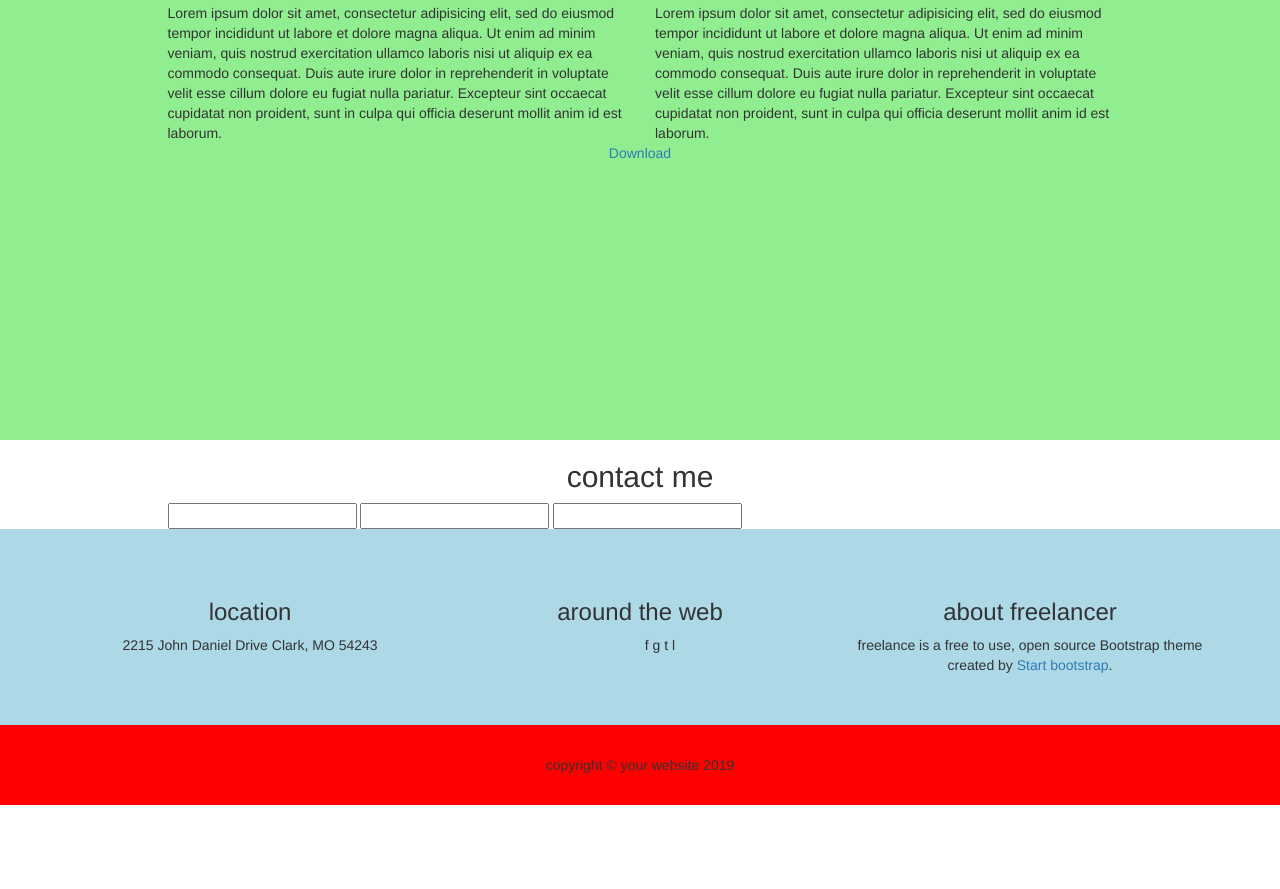
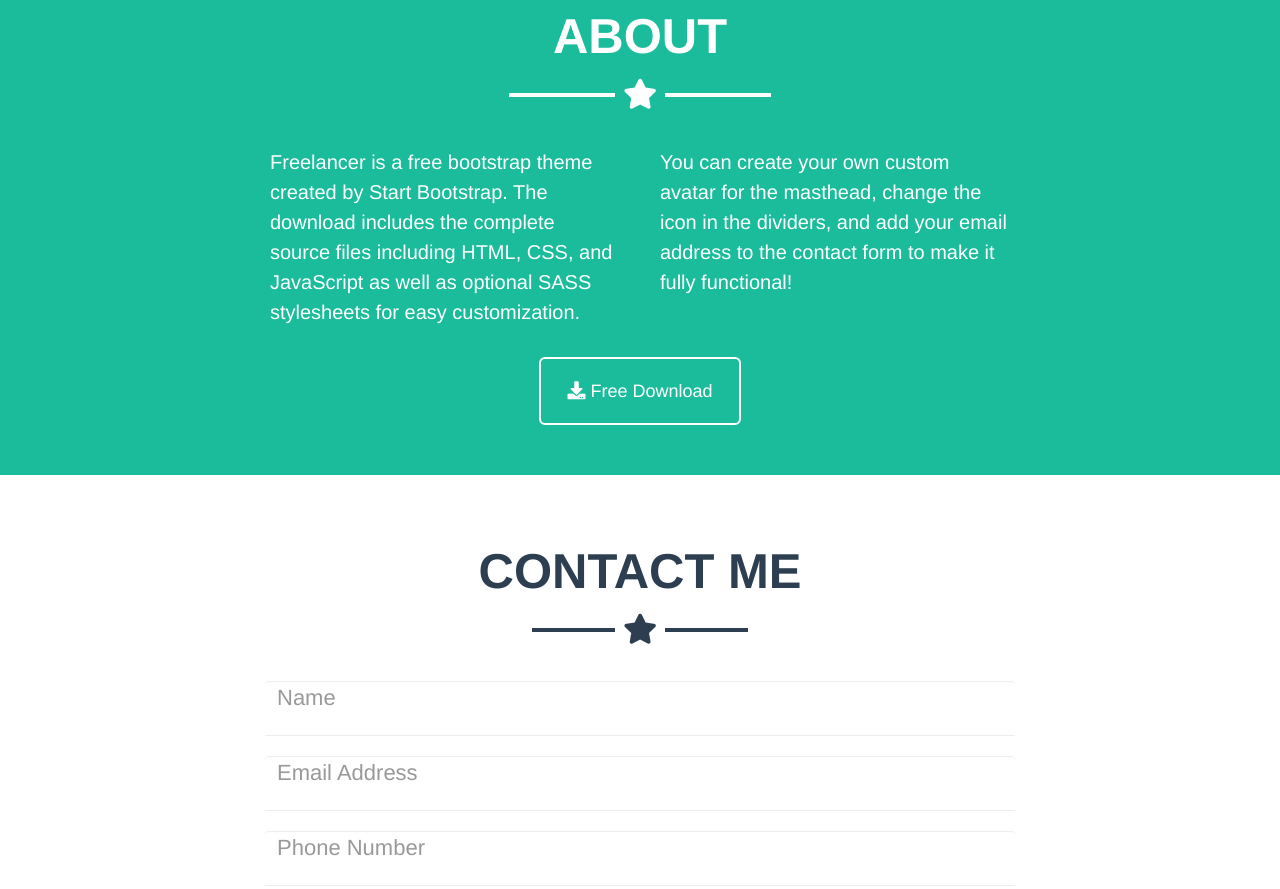
Before and after one commit to fabiomedda/html-css-bootstrap-freelancer, a plain HTML site: page index.html in a window 1280 px wide. Shown: the part 1648-2537 px from the top of the page. Before the commit the page ends 2453 px from the top, so only its background shows below. Drawn offline with nearby package versions, Linux system fonts and the light colour scheme.

Commit message:
sect contact me

```diff
--- a/css/style.css
+++ b/css/style.css
@@ -9,6 +9,14 @@
 
 .pd_20{
   padding: 20px;
+}
+
+.pd_50{
+  padding: 50px;
+}
+
+.py_30{
+  padding: 30px 0;
 }
 
 .margin_y_50{
@@ -80,6 +88,7 @@ nav.bg_nav_blue{
   font-weight: 800;
   padding: 20px 0;
 }
+
 /* star */
 #title .star_white div{
   display: inline-block;
@@ -192,14 +201,109 @@ main #image div.card{
 /* section about */
 
 main #about{
-  background-color: lightgreen;
-  height: 500px;
+  background-color: #1abc9c;
+  color: white;
+}
+
+main #about h2{
+  font-size: 3.5em;
+  font-weight: 700;
+}
+
+/* star */
+#about .star_white div{
+  display: inline-block;
+}
+
+#about .star_white div:first-child, #about .star_white div:last-child{
+  width: 10%;
+  height: 100%;
+  vertical-align: middle;
+}
+
+#about .star_white .star_font{
+  font-size: 30px;
+  vertical-align: middle;
+}
+
+#about .star_white hr{
+  margin: 4px;
+  padding: 2px;
+  border: none;
+  background-color: white;
+}
+/* /star */
+
+main #about .row > div > .row >div{
+  font-size: 20px;
+  line-height: 30px;
+  padding: 30px 20px;
+}
+
+#about .btn-group-lg>.btn, .btn-lg{
+  padding: 20px 26px;
+    font-size: 18px;
+    line-height: 1.3333333;
+    border-radius: 6px;
+    background-color: #1abc9c;
+    border: 2px solid white;
+    color: white;
 }
 
 /* /section about */
 
+
+
 /* section contact me */
 
+#contact h2{
+  font-size: 3.5em;
+  font-weight: 700;
+  color: #2c3e50;
+}
+
+/* star */
+
+#contact .star_black div{
+  display: inline-block;
+}
+
+#contact .star_black div:first-child, #contact .star_black div:last-child{
+  width: 8%;
+  height: 100%;
+  vertical-align: middle;
+}
+
+#contact .star_black .star_font{
+  font-size: 30px;
+  vertical-align: middle;
+  color: #2c3e50;
+}
+
+#contact .star_black hr{
+  margin: 4px;
+  padding: 2px;
+  border: none;
+  background-color: #2c3e50;
+}
+
+/* /star */
+
+#contact .form-control{
+  border: none;
+  font-size: 22px;
+}
+
+#contact .btn{
+  background-color: #1abc9c;
+  color: white;
+  font-size: 22px;
+  padding: 20px 25px;
+}
+
+#contact .btn:hover{
+  background-color: #159a80;
+}
 
 /* /section contact me */
 
--- a/index.html
+++ b/index.html
@@ -59,9 +59,7 @@
             </div>
           </div>
           <h3 class="text-capitalize">graphic Artist - Web Designer - Illustrator</h3>
-
         </div>
-
       </div>
       <!-- /title -->
 
@@ -102,7 +100,6 @@
                   </div>
                 </a>
               </div>
-
             </div>
 
             <div class="col-lg-4 col-md-4 col-sm-6 col-xs-12">
@@ -114,7 +111,6 @@
                   </div>
                 </a>
               </div>
-
             </div>
 
             <div class="col-lg-4 col-md-4 col-sm-6 col-xs-12">
@@ -126,7 +122,6 @@
                   </div>
                 </a>
               </div>
-
             </div>
 
             <div class="col-lg-4 col-md-4 col-sm-6 col-xs-12">
@@ -138,7 +133,6 @@
                   </div>
                 </a>
               </div>
-
             </div>
 
             <div class="col-lg-4 col-md-4 col-sm-6 col-xs-12">
@@ -150,7 +144,6 @@
                   </div>
                 </a>
               </div>
-
             </div>
 
             <div class="col-lg-4 col-md-4 col-sm-6 col-xs-12">
@@ -162,47 +155,51 @@
                   </div>
                 </a>
               </div>
-
             </div>
-
           </div>
-
         </div>
 
       </section>
       <!-- /section image -->
 
       <!-- section about -->
-      <section id="about">
+      <section id="about" class="pd_50">
 
         <div class="container">
 
-          <h2 class="text_center">about</h2>
+          <h2 class="text_center text-uppercase">about</h2>
+          <div class="star_white text-center">
+            <div>
+              <hr>
+            </div>
+            <div class="star_font">
+              <i class="fas fa-star"></i>
+            </div>
+            <div>
+              <hr>
+            </div>
+          </div>
 
           <div class="row">
 
-            <div class="col-lg-10 col-lg-offset-1 col-md-10 col-md-offset-1 col-sm-10 col-sm-offset-1 col-xs-10 col-xs-offset-1">
+            <div class="col-lg-8 col-lg-offset-2 col-md-8 col-md-offset-2 col-sm-8 col-sm-offset-2 col-xs-8 col-xs-offset-2">
 
               <div class="row">
 
                 <div class="col-lg-6 col-md-6 col-sm-6 col-xs-12">
-                  <span>Lorem ipsum dolor sit amet, consectetur adipisicing elit, sed do eiusmod tempor incididunt ut labore et dolore magna aliqua. Ut enim ad minim veniam, quis nostrud exercitation ullamco laboris nisi ut aliquip ex ea commodo consequat. Duis aute irure dolor in reprehenderit in voluptate velit esse cillum dolore eu fugiat nulla pariatur. Excepteur sint occaecat cupidatat non proident, sunt in culpa qui officia deserunt mollit anim id est laborum.</span>
+                  <span>Freelancer is a free bootstrap theme created by Start Bootstrap. The download includes the complete source files including HTML, CSS, and JavaScript as well as optional SASS stylesheets for easy customization.</span>
                 </div>
 
                 <div class="col-lg-6 col-md-6 col-sm-6 col-xs-12">
-                  <span>Lorem ipsum dolor sit amet, consectetur adipisicing elit, sed do eiusmod tempor incididunt ut labore et dolore magna aliqua. Ut enim ad minim veniam, quis nostrud exercitation ullamco laboris nisi ut aliquip ex ea commodo consequat. Duis aute irure dolor in reprehenderit in voluptate velit esse cillum dolore eu fugiat nulla pariatur. Excepteur sint occaecat cupidatat non proident, sunt in culpa qui officia deserunt mollit anim id est laborum.</span>
+                  <span>You can create your own custom avatar for the masthead, change the icon in the dividers, and add your email address to the contact form to make it fully functional!</span>
                 </div>
 
               </div>
-
             </div>
-
-
-
           </div>
 
           <div class="text_center">
-            <a href="#">Download</a>
+            <a href="#"><button type="button" class="btn btn-default btn-lg"><i class="fas fa-download mr-2"></i> Free Download</button></a>
           </div>
 
         </div>
@@ -211,18 +208,55 @@
       <!-- /section about -->
 
       <!-- section contact me -->
-      <section id="contact">
+      <section id="contact" class="pd_50">
 
         <div class="container">
 
-          <h2 class="text_center">contact me</h2>
+          <h2 class="text_center text-uppercase">contact me</h2>
+          <div class="star_black text-center">
+            <div>
+              <hr>
+            </div>
+            <div class="star_font">
+              <i class="fas fa-star"></i>
+            </div>
+            <div>
+              <hr>
+            </div>
+          </div>
 
-          <div class="row">
+          <div class="row py_30">
 
-            <div class="col-lg-offset-1 col-lg-10">
-              <input type="text" name="" value="">
-              <input type="text" name="" value="">
-              <input type="text" name="" value="">
+            <div class="col-lg-8 col-lg-offset-2 col-md-8 col-md-offset-2 col-sm-8 col-sm-offset-2 col-xs-8 col-xs-offset-2">
+
+              <div class="row">
+
+                <div class="col-lg-12 col-md-12 col-sm-12 col-xs-12">
+
+                  <form>
+                    <div class="form-group">
+                      <input type="text" class="form-control" id="name" placeholder="Name">
+                    </div>
+                    <hr>
+                    <div class="form-group">
+                      <input type="email" class="form-control" id="email" placeholder="Email Address">
+                    </div>
+                    <hr>
+                    <div class="form-group">
+                      <input type="tel" class="form-control" id="phone" placeholder="Phone Number">
+                    </div>
+                    <hr>
+                    <div class="form-group">
+                      <textarea name="name" class="form-control" rows="8" cols="80" placeholder="Message"></textarea>
+                    </div>
+                    <hr>
+                    <button type="submit" class="btn btn-default">Send</button>
+                  </form>
+
+                </div>
+
+              </div>
+
             </div>
 
           </div>
```
